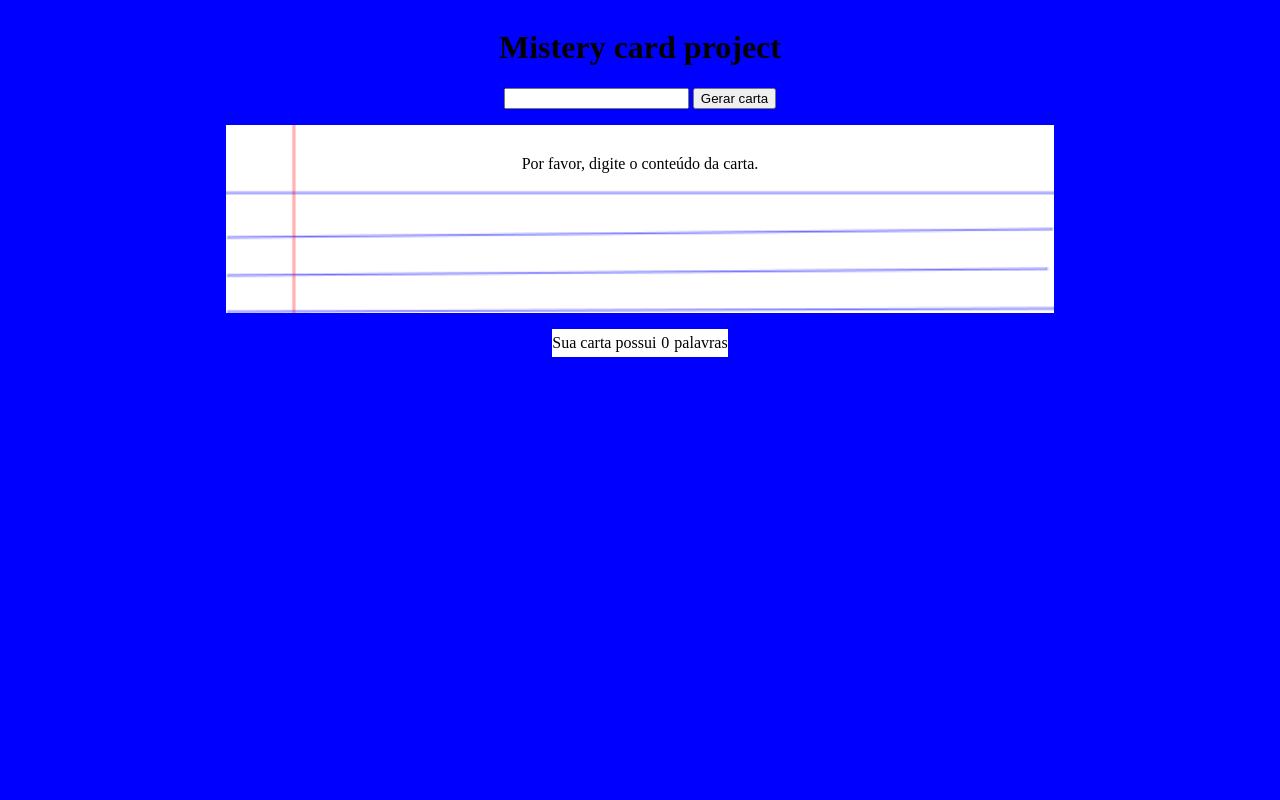
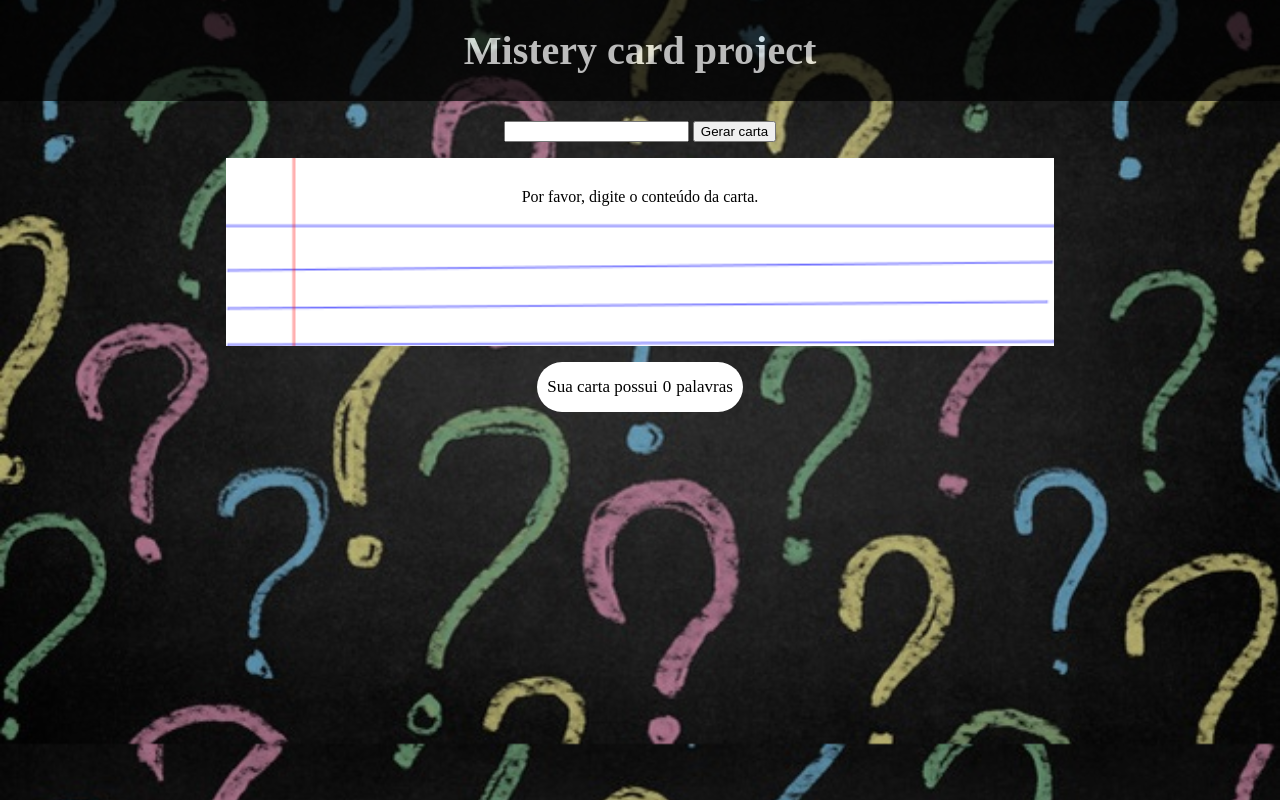
Before and after one commit to tryber/sd-08-project-mistery-letter, a website: page index.html in a window 1280 px wide. Both pictures are taken after a click on the button "Gerar carta". Drawn offline with Linux system fonts and the light colour scheme.

Commit message:
estilização e conclusão do contador de palavras

```diff
--- a/script.js
+++ b/script.js
@@ -18,8 +18,8 @@ const getRandomClasses = () => {
   const r = (n) => Math.floor(Math.random() * n);
 
   //deixei de propósito a chance de cair undefined, pois não quero sempre todos os grupos de classes.
-  // rotate e inclination tem 1/3 de chances de dar undefined, ou seja, não estar presente no elemento;
-  classList = `${styleClasses[r(3.50)]} ${weightClasses[r(3.50)]} ${rotateClasses[r(3)]} ${inclinationClasses[r(3)]}`;
+  // rotate tem 1/3 de chances de dar undefined, ou seja, não estar presente no elemento;
+  classList = `${styleClasses[r(3.50)]} ${weightClasses[r(3.50)]} ${rotateClasses[r(3)]} ${inclinationClasses[r(5)]}`;
   return classList;
 };
 
@@ -33,15 +33,18 @@ const generateLetter = () => {
   wordsArray.forEach((elem) => {
     const span = document.createElement('span');
     span.innerHTML = elem;
-    span.classList = getRandomClasses();
+    span.classList = `palavra ${getRandomClasses()}`;
     if (span.innerHTML !== '') {
       paragraph.appendChild(span);
     }
   });
+  getWordsCount();
 };
 
 const getWordsCount = () => {
-  const count = document.querySelector('carta-contador');
+  const count = document.querySelector('.carta-contador');
+  const palavras = document.querySelectorAll('.palavra')
+  count.innerHTML = palavras.length
 }
 
 window.onload = () => {
--- a/style.css
+++ b/style.css
@@ -51,12 +51,20 @@
 }
 
 body {
-  background-color: blue;
+  background-image: url(images/livro-e-lupa-do-vintage-na-mesa-de-madeira-96710754.jpg);
+  background-size: cover;
+  background-position-y: 25%;
+  margin: 0;
 }
 
 header {
+  background-color: black;
+  color: white;
   display: flex;
+  font-size: 20px;
   justify-content: center;
+  margin-bottom: 20px;
+  opacity: 70%;
 }
 
 main {
@@ -77,14 +85,17 @@ p span {
   background-image: url(images/folha.png);
   background-size: cover;
   width: 60vmax;
-  min-height: 10vmax  ;
+  min-height: 10vmax;
   padding: 30px;
 }
 
 .contador {
   align-items: center;
   background-color: white;
+  border-radius: 25px;
   display: flex;
+  font-size: 17px;
+  padding: 10px;
 }
 
 .carta-contador {
```
Also changed, not shown: images/livro-e-lupa-do-vintage-na-mesa-de-madeira-96710754.jpg (added).
